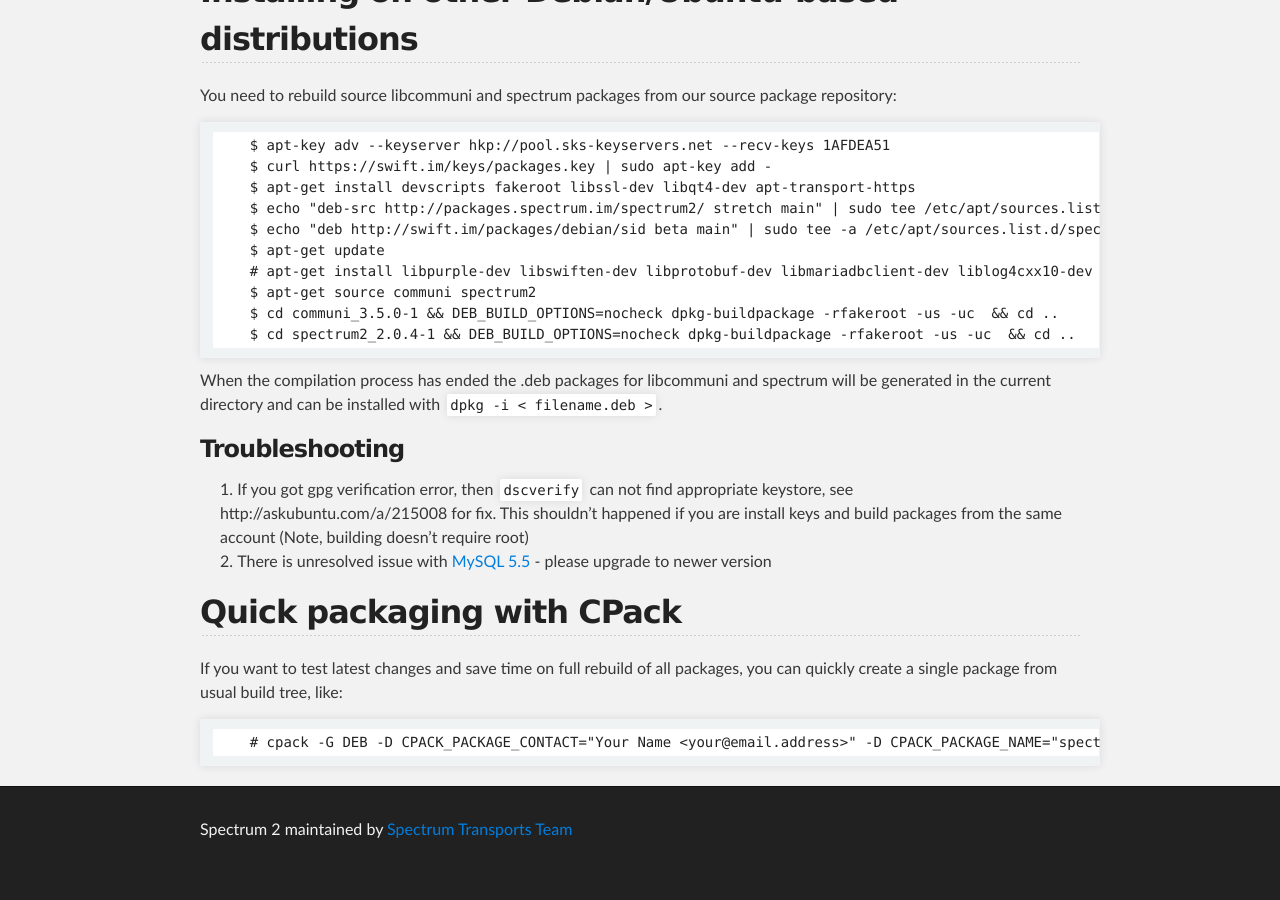
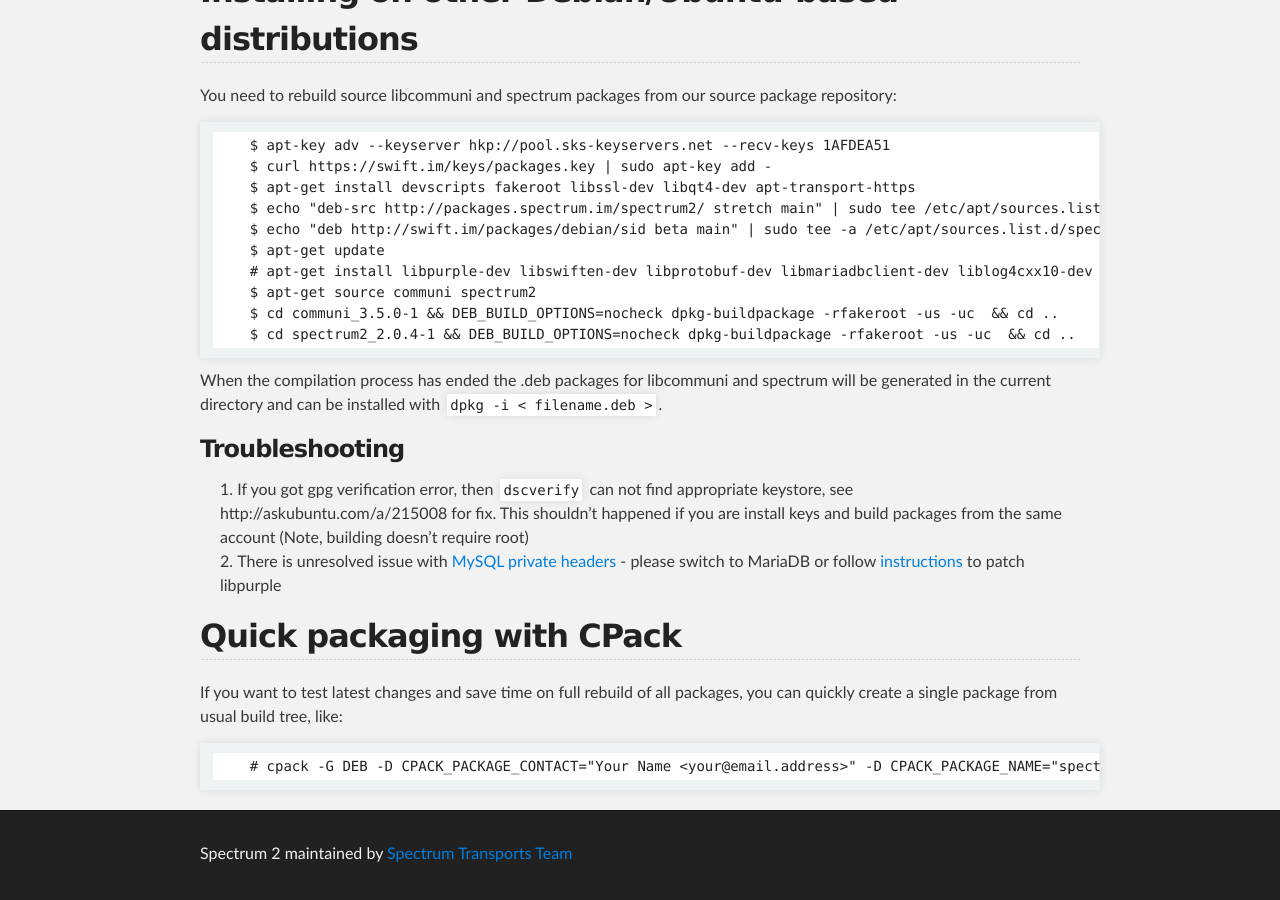
Before and after one commit to SpectrumIM/spectrum2, a Jekyll site: the page built from documentation/installation/packages_debian_ubuntu.md, in a window 1280 px wide and 900 px high, scrolled down 573 px. Built offline with Jekyll 4.4.1, drawn with Linux system fonts in a browser that asks for light colours; before the commit the page ends 1449 px from its top, so only the background shows below that.

Commit message:
Update packages_debian_ubuntu.md

```diff
--- a/documentation/installation/packages_debian_ubuntu.md
+++ b/documentation/installation/packages_debian_ubuntu.md
@@ -36,7 +36,7 @@
 
 ### Troubleshooting
 1. If you got gpg verification error, then `dscverify` can not find appropriate keystore, see http://askubuntu.com/a/215008 for fix. This shouldn't happened if you are install keys and build packages from the same account (Note, building doesn't require root)
-2. There is unresolved issue with [MySQL 5.5](https://github.com/SpectrumIM/spectrum2/issues/150) - please upgrade to newer version
+2. There is unresolved issue with [MySQL private headers](https://github.com/SpectrumIM/spectrum2/issues/150) - please switch to MariaDB or follow [instructions](https://github.com/SpectrumIM/spectrum2/issues/150#issuecomment-273991724) to patch libpurple
 
 ## Quick packaging with CPack
 
```
